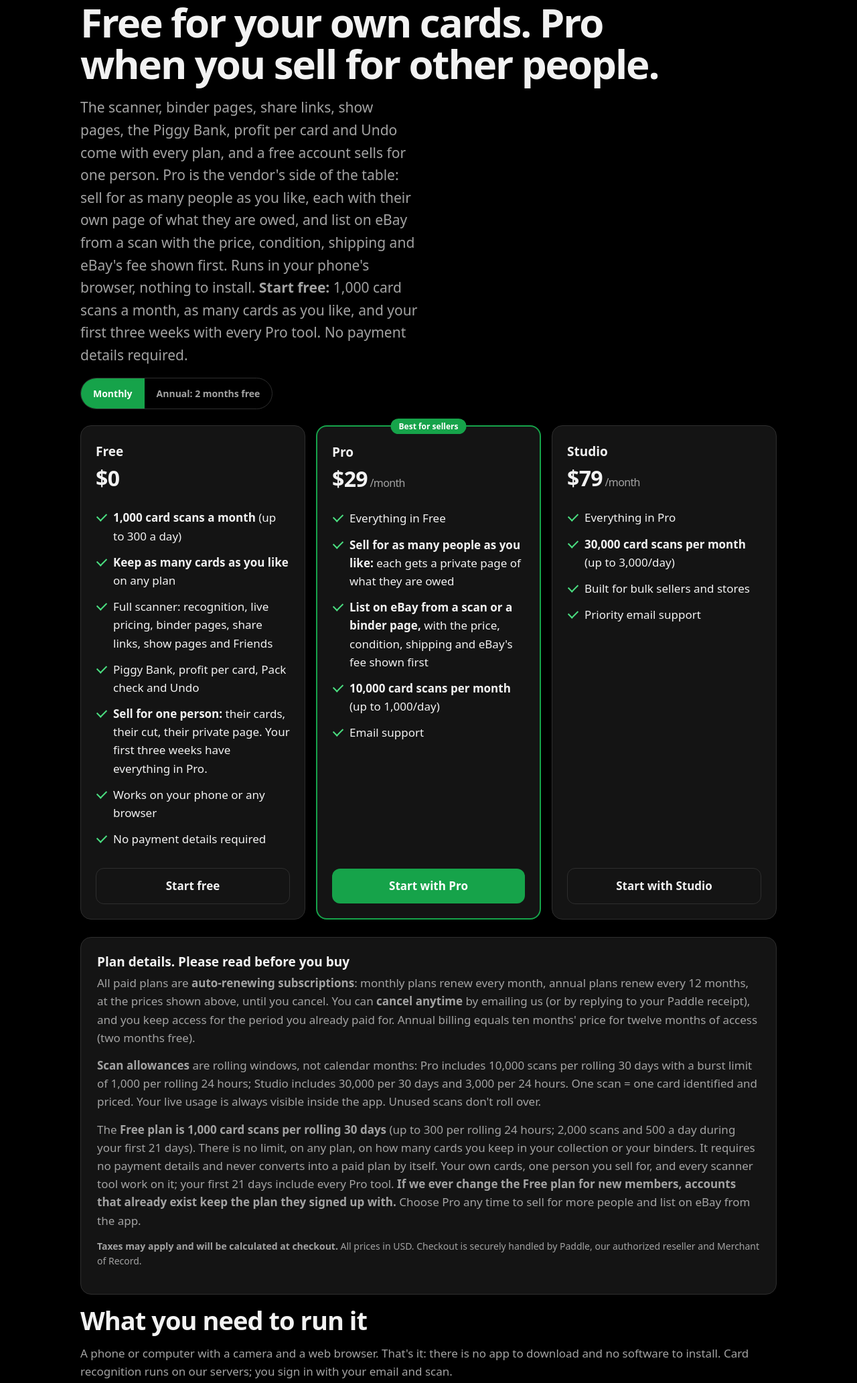
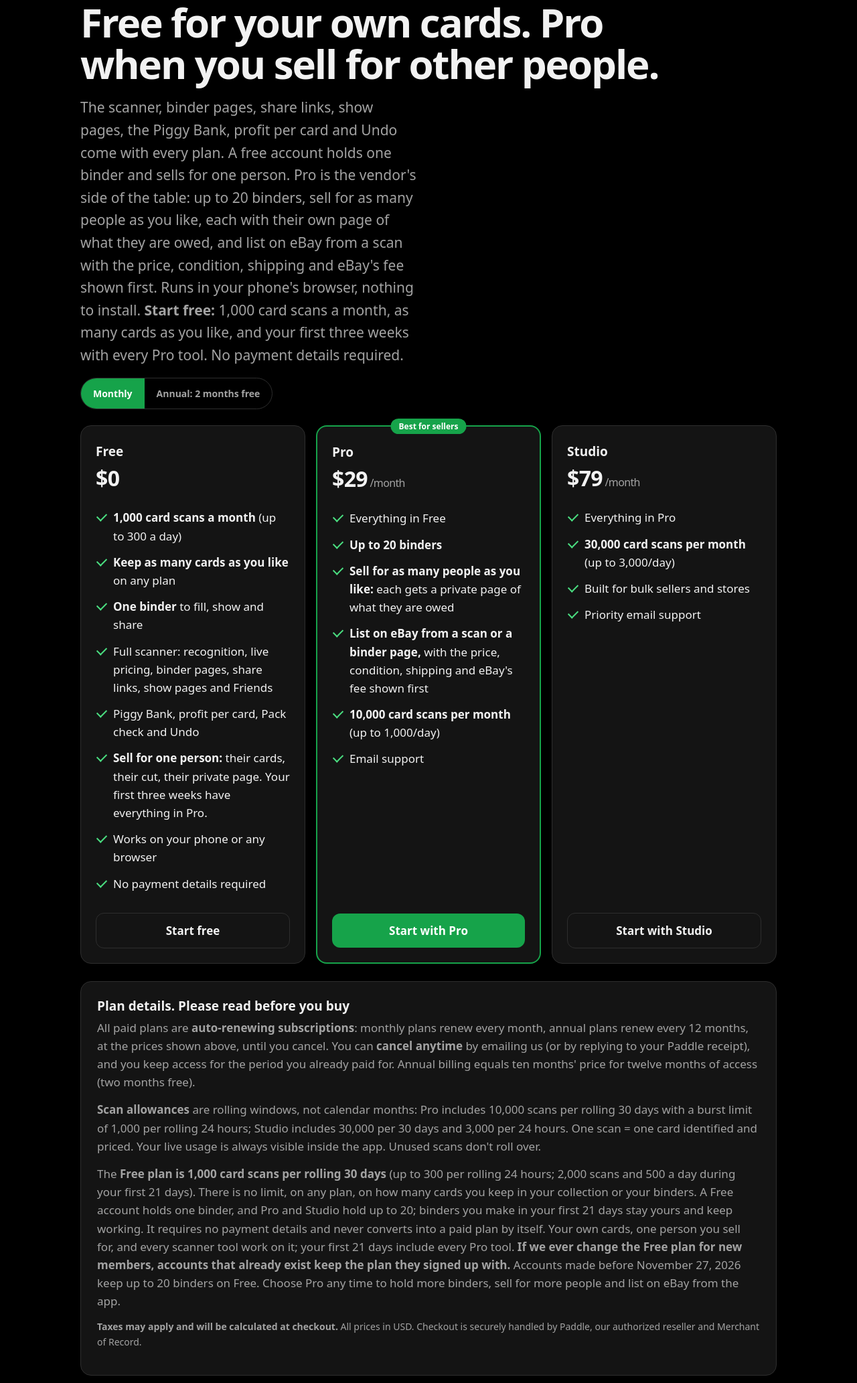
Before and after one commit to premiumcardcobusiness-glitch/premiumcardcobusiness-glitch.github.io, a plain HTML site: page pricing.html in a window 1280 px wide. Shown: the part 136-2201 px from the top of the page at 67% size. Drawn offline with Linux system fonts and the light colour scheme; no server answers.

Commit message:
Pricing and four guides say what Free holds: one binder
From November 27, 2026 a new free account holds one binder, and Pro and Studio hold up to 20. Five pages still
said, or let a reader think, that Free holds as many binders as you like.

pricing.html: the lead, the Free list (One binder), the Pro list (Up to 20 binders) and the plan details now say
the two numbers, that binders made in the first 21 days stay yours and keep working, and that accounts made before
November 27, 2026 keep up to 20 binders on Free (under the promise that existing accounts keep their plan).

The free Pokemon, Dragon Ball and One Piece scanner pages and the Collectr comparison: "as many cards and binders
as you like" becomes as many cards as you like, with the two binder numbers.

Nothing else on a page changes (looked at on iPhone 14, Pixel 7 and Galaxy: every new line drawn inside the phone,
each plan's list inside its box).

Co-Authored-By: Claude Fable 5.2 <noreply@anthropic.com>
Claude-Session: https://claude.ai/code/session_01WT6b3CnNZumvGNHuRAzgQr

```diff
--- a/pricing.html
+++ b/pricing.html
@@ -36,7 +36,7 @@
   <p class="eyebrow">Pricing</p>
   <h1>Free for your own cards. Pro when you sell for other people.</h1>
   <p class="lead">The scanner, binder pages, share links, show pages, the Piggy Bank, profit per card and Undo come with
-  every plan, and a free account sells for one person. Pro is the vendor's side of the table: sell for as many people as
+  every plan. A free account holds one binder and sells for one person. Pro is the vendor's side of the table: up to 20 binders, sell for as many people as
   you like, each with their own page of what they are owed, and list on eBay from a scan with the price, condition,
   shipping and eBay's fee shown first. Runs in your phone's browser, nothing to install.
   <b>Start free:</b> 1,000 card scans a month, as many cards as you like, and your first three weeks
@@ -54,6 +54,7 @@
       <ul class="feat">
         <li><b>1,000 card scans a month</b> (up to 300 a day)</li>
         <li><b>Keep as many cards as you like</b> on any plan</li>
+        <li><b>One binder</b> to fill, show and share</li>
         <li>Full scanner: recognition, live pricing, binder pages, share links, show pages and Friends</li>
         <li>Piggy Bank, profit per card, Pack check and Undo</li>
         <li><b>Sell for one person:</b> their cards, their cut, their private page. Your first three weeks have everything in Pro.</li>
@@ -69,6 +70,7 @@
       <div class="price" data-monthly="$29" data-annual="$290">$29<small id="per-2"> /month</small></div>
       <ul class="feat">
         <li>Everything in Free</li>
+        <li><b>Up to 20 binders</b></li>
         <li><b>Sell for as many people as you like:</b> each gets a private page of what they are owed</li>
         <li><b>List on eBay from a scan or a binder page,</b> with the price, condition, shipping and eBay's fee shown first</li>
         <li><b>10,000 card scans per month</b> (up to 1,000/day)</li>
@@ -104,10 +106,10 @@
     over.</p>
     <p class="muted">The <b>Free plan is 1,000 card scans per rolling 30 days</b> (up to 300 per rolling
     24 hours; 2,000 scans and 500 a day during your first 21 days). There is no limit, on any plan, on how many
-    cards you keep in your collection or your binders. It requires no payment details and never converts into a
+    cards you keep in your collection or your binders. A Free account holds one binder, and Pro and Studio hold up to 20; binders you make in your first 21 days stay yours and keep working. It requires no payment details and never converts into a
     paid plan by itself. Your own cards, one person you sell for, and every scanner tool work on it; your first 21 days
     include every Pro tool. <b>If we ever change the Free plan for new members, accounts that already exist keep the plan
-    they signed up with.</b> Choose Pro any time to sell for more people and list on eBay from the app.</p>
+    they signed up with.</b> Accounts made before November 27, 2026 keep up to 20 binders on Free. Choose Pro any time to hold more binders, sell for more people and list on eBay from the app.</p>
     <p class="small"><b>Taxes may apply and will be calculated at checkout.</b> All prices in
     USD. Checkout is securely handled by Paddle, our authorized reseller and Merchant of
     Record.</p>
```
Also changed, not shown: collectr-alternative.html (+1 -1 lines), dragon-ball-card-scanner.html (+1 -1 lines), free-pokemon-card-scanner.html (+1 -1 lines), one-piece-card-scanner.html (+1 -1 lines).
